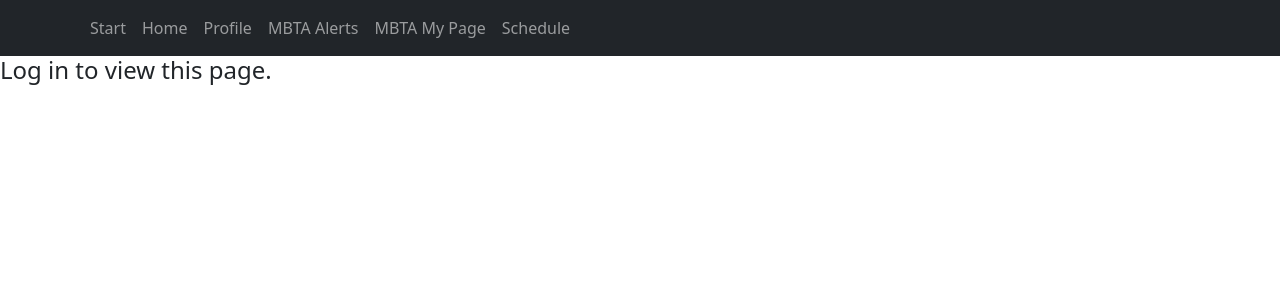
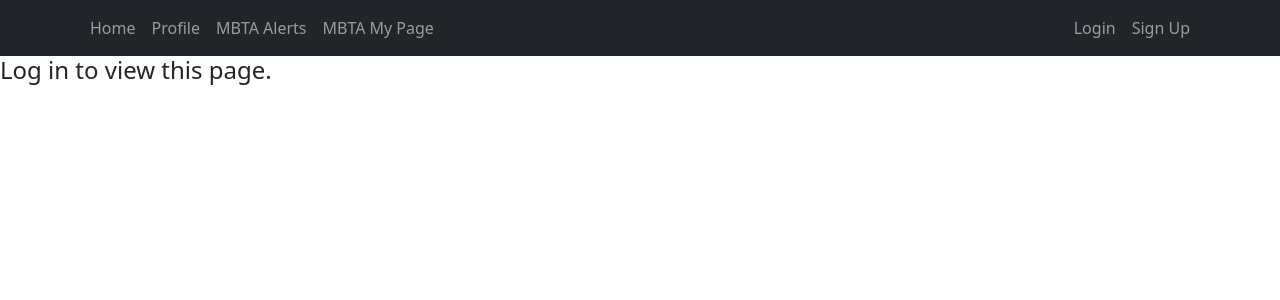
Before and after one commit to PisethSun/MBTA-Relief, a React (Create React App) app in the folder frontend/: page /home in a window 1280 px wide. Shown: the top 300 px of the page. Built offline with nearby package versions, Linux system fonts and the light colour scheme.

Commit message:
add a page

```diff
--- a/frontend/src/App.js
+++ b/frontend/src/App.js
@@ -37,6 +37,7 @@
           <Route exact path="/mbtaAlerts" element={<MbtaAlertsPage />} />
           <Route exact path="/mbtaMyPage" element={<MbtaMyPage />} />
           <Route exact path="/Schedule" element={<MbtaSchedule />} />
+          {/* <Route exact path="/homePub" element={<homePublic />} /> */}
 
 
         </Routes>
--- a/frontend/src/components/navbar.js
+++ b/frontend/src/components/navbar.js
@@ -4,35 +4,27 @@
 import Nav from 'react-bootstrap/Nav';
 import ReactNavbar from 'react-bootstrap/Navbar';
 
-// Testing functionality
-
-// Here, we display our Navbar
 export default function Navbar() {
-  // We are pulling in the user's info but not using it for now.
-  // Warning disabled:
-  // eslint-disable-next-line
-  const [user, setUser] = useState({})
+  const [user, setUser] = useState({});
 
   useEffect(() => {
-  setUser(getUserInfo())
-  }, [])
+    setUser(getUserInfo());
+  }, []);
 
-  // if (!user) return null   - for now, let's show the bar even not logged in.
-  // we have an issue with getUserInfo() returning null after a few minutes
-  // it seems.
   return (
     <ReactNavbar bg="dark" variant="dark">
       <Container>
         <Nav className="me-auto">
-        <Nav.Link href="/">Start</Nav.Link>
           <Nav.Link href="/home">Home</Nav.Link>
           <Nav.Link href="/privateUserProfile">Profile</Nav.Link>
           <Nav.Link href="/mbtaAlerts">MBTA Alerts</Nav.Link>
           <Nav.Link href="/mbtaMYPAGE">MBTA My Page</Nav.Link>
-        <Nav.Link href="/Schedule">Schedule</Nav.Link>
+        </Nav>
+        <Nav className="ml-auto"> {/* Use ml-auto class to push links to the right */}
+          <Nav.Link href="/login">Login</Nav.Link>
+          <Nav.Link href="/signup">Sign Up</Nav.Link>
         </Nav>
       </Container>
     </ReactNavbar>
-
   );
 }
--- a/frontend/src/components/pages/homePage.js
+++ b/frontend/src/components/pages/homePage.js
@@ -1,6 +1,9 @@
 import React, { useState, useEffect } from 'react'
 import { useNavigate } from 'react-router-dom'
 import getUserInfo from '../../utilities/decodeJwt'
+
+
+
 const HomePage = () => {
     const [user, setUser] = useState({})
     const navigate = useNavigate()
@@ -17,6 +20,9 @@
 
     if (!user) return (
         <div><h4>Log in to view this page.</h4></div>)
+
+
+
     const { id, email, username, password } = user
     return (
         <>
```
Also changed, not shown: frontend/src/components/pages/homePublic.js (added), frontend/src/components/pages/privateUserProfilePage.js (line endings or trailing spaces). Lines whose indentation alone changed are shown as unchanged.
